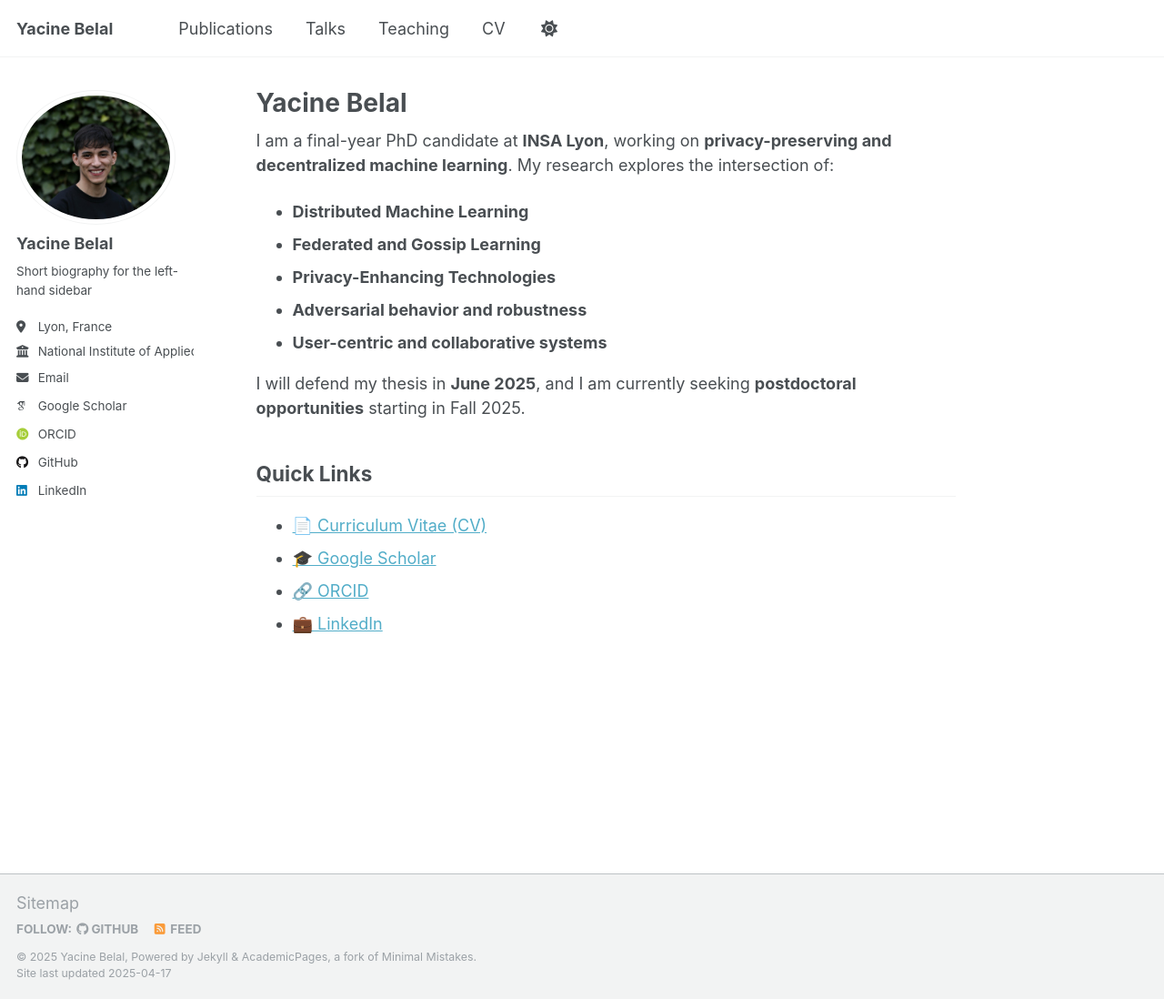
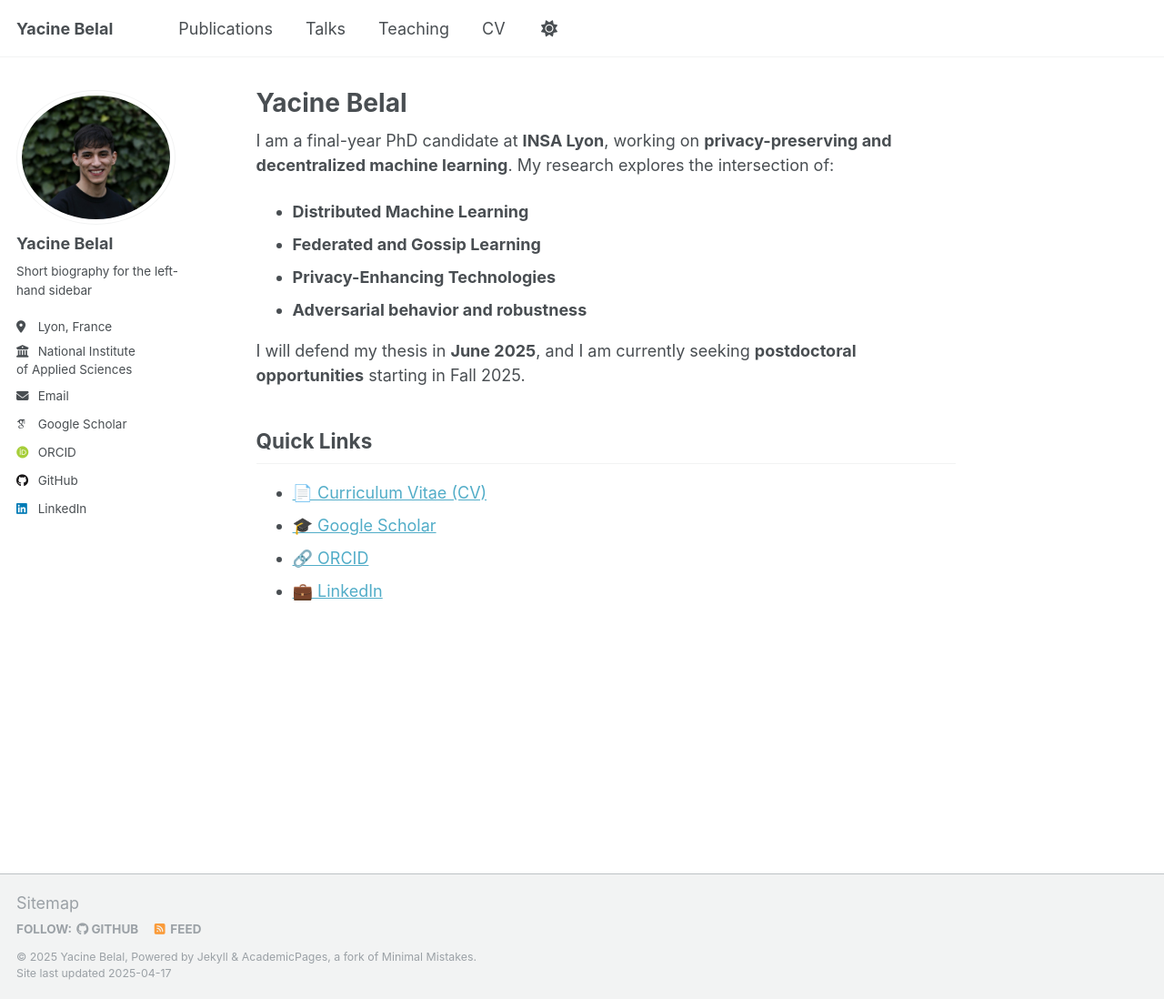
Before and after one commit to YacineBelal/yacinebelal.github.io, a Jekyll site: the page built from docs/_pages/about.md, in a window 1280 px wide and 1098 px high. Shown: the whole window at 91% size. Built offline with Jekyll 4.4.1, drawn with Linux system fonts in a browser that asks for light colours; some web fonts are replaced; part of the change alters nothing that is shown.

Commit message:
INSA fix

```diff
--- a/docs/_config.yml
+++ b/docs/_config.yml
@@ -27,7 +27,7 @@ author:
   pronouns         : # example: "she/her"
   bio              : "Short biography for the left-hand sidebar"
   location         : "Lyon, France"
-  employer         : "National Institute of Applied Sciences"
+  employer: "National Institute<br>of Applied Sciences"
   uri              : # URL
   email            : "yacine.belal@insa-lyon.fr"
 
--- a/docs/_pages/about.md
+++ b/docs/_pages/about.md
@@ -13,7 +13,6 @@ I am a final-year PhD candidate at **INSA Lyon**, working on **privacy-preservin
 - **Federated and Gossip Learning**
 - **Privacy-Enhancing Technologies**
 - **Adversarial behavior and robustness**
-- **User-centric and collaborative systems**
 
 I will defend my thesis in **June 2025**, and I am currently seeking **postdoctoral opportunities** starting in Fall 2025.
 
```
